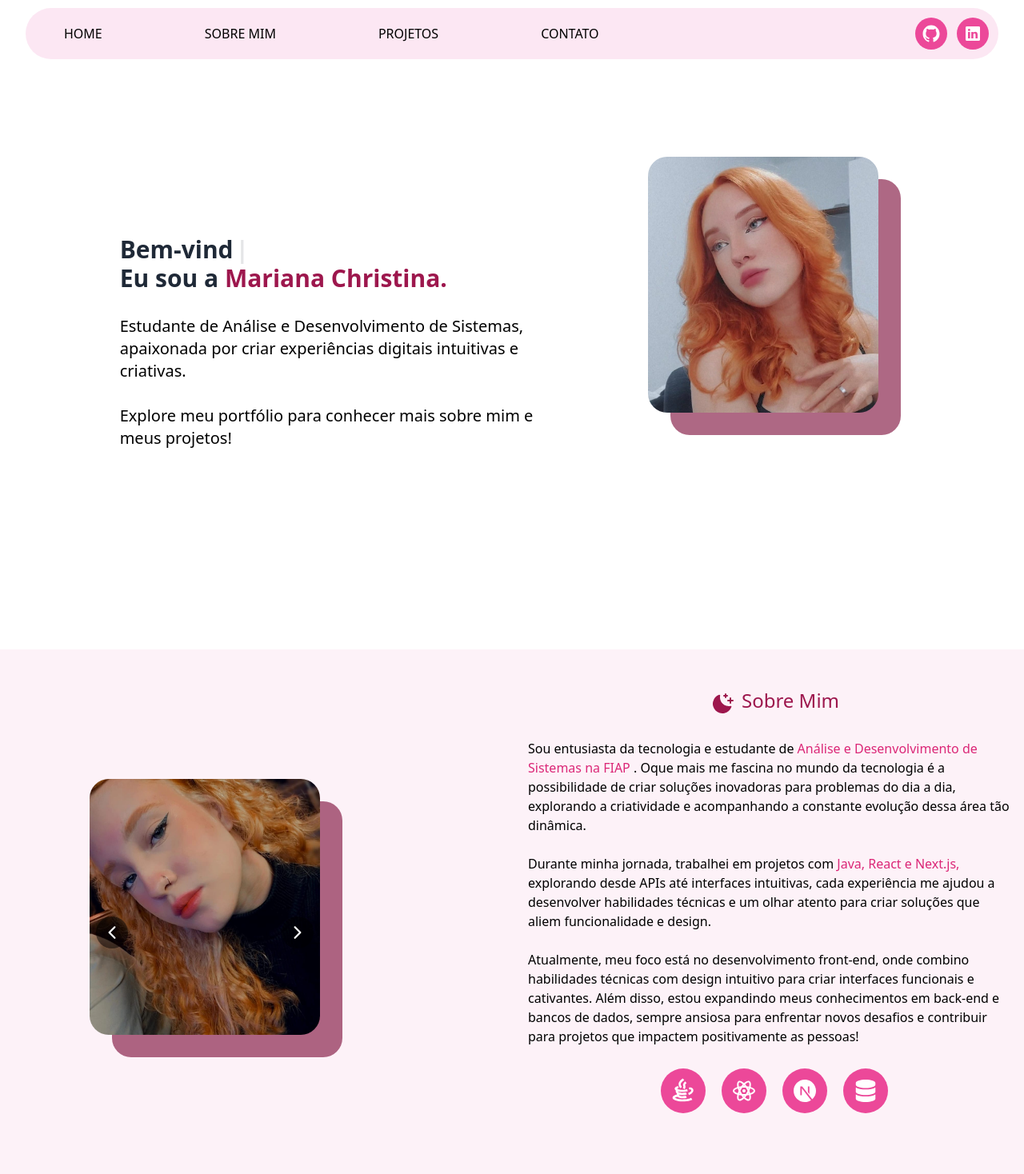
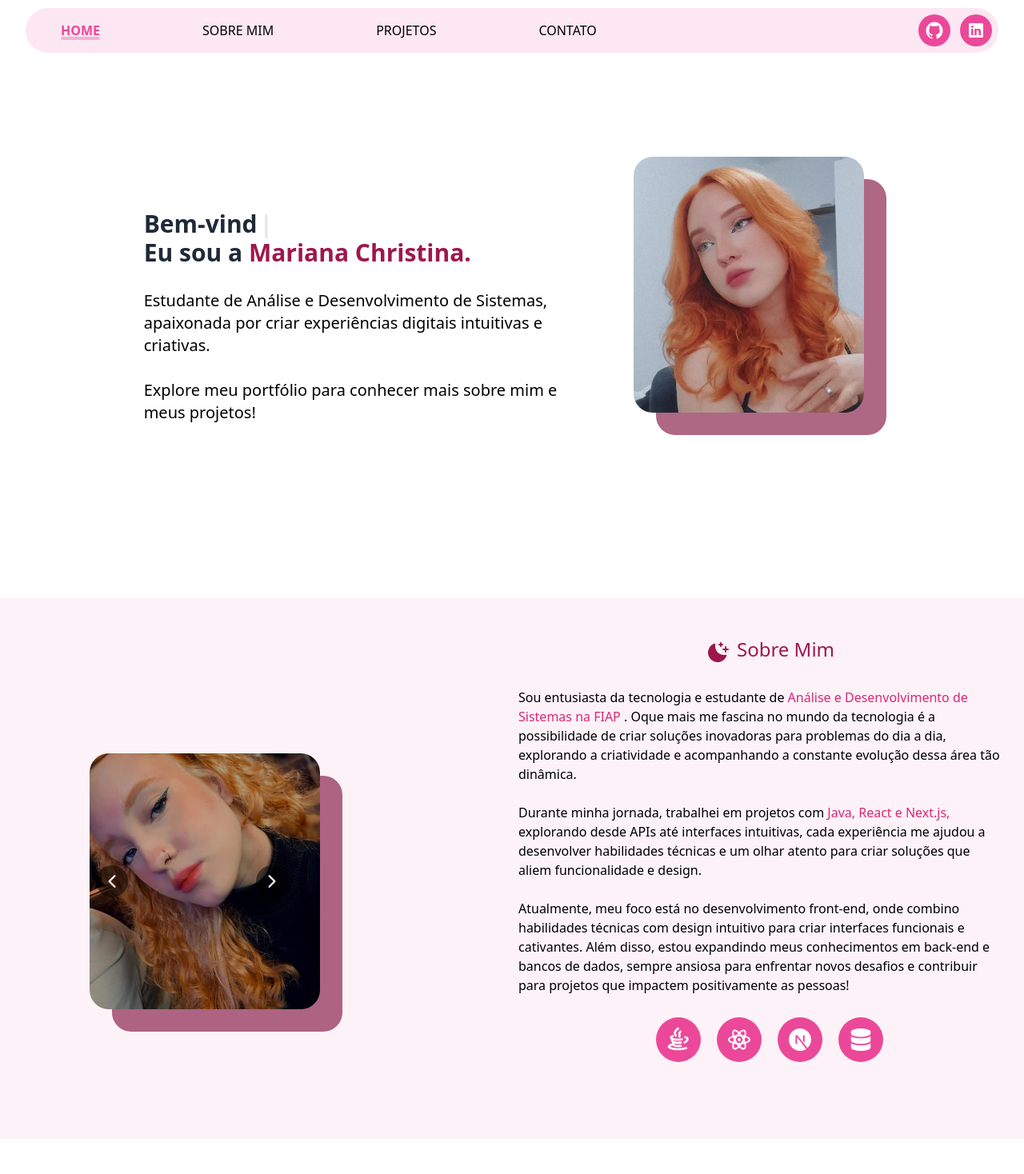
Before and after one commit to MaryChriss/Portfolio, a Next.js app: page / in a window 1280 px wide. Shown: the top 1468 px of the page at 80% size. Built offline with nearby package versions, Linux system fonts and the light colour scheme.

Commit message:
Finalizando header

```diff
--- a/src/app/page.tsx
+++ b/src/app/page.tsx
@@ -4,7 +4,7 @@ import { CardProjeto } from '@/components/CardProjeto/CardProjeto';
 import { Fotos } from '@/components/Fotos/Fotos';
 import Input from '@/components/Input/Input';
 import { Layout } from '@/components/Layout/Layout';
-import { useState } from 'react';
+import { useEffect, useState } from 'react';
 import { FaDatabase } from 'react-icons/fa';
 import { PiMoonStarsFill } from 'react-icons/pi';
 import { RiJavaLine, RiReactjsLine } from 'react-icons/ri';
@@ -21,12 +21,6 @@ export default function Home() {
     email: '',
     mensagem: ''
 });
-
-const [darkMode, setDarkMode] = useState(false);
-
-const toggleDarkMode = () => {
-  setDarkMode(!darkMode);
-};
 
 const handleInputChange = (e: React.ChangeEvent<HTMLInputElement | HTMLTextAreaElement>) => {
     const { name, value } = e.target;
@@ -70,7 +64,8 @@ const handleSubmit = async (e: React.FormEvent<HTMLFormElement>) => {
 
   return (
     <Layout>
-      <div id="home" className=' mb-80 mt-64
+
+      <section id="home" className=' mb-80 mt-64
         xs:mt-80 xs:mb-10
         xmd:mt-72 xmd:mb-72
         xlg:mt-72 xlg:mb-72
@@ -78,11 +73,11 @@ const handleSubmit = async (e: React.FormEvent<HTMLFormElement>) => {
         md:mt-96
         lg:mt-80
         xl:mt-0 xl:mb-60
-        2xl:mt-64 2xl:mb-80
+        2xl:mt-56 2xl:mb-80
       '>
 
         <div  className='mt-40 flex items-center justify-center gap-96 mb-24
-        xs:flex-col xs:p-9
+        xs:flex-col xs:p-2
         xmd:flex-col xmd:p-9
         xlg:flex-col xlg:p-9
         sm:flex-col sm:mt-16 sm:-mb-11
@@ -91,6 +86,7 @@ const handleSubmit = async (e: React.FormEvent<HTMLFormElement>) => {
         xl:mt-40 xl:flex-row xl:gap-24
         2xl:flex-row 2xl:mt-40
         '>
+
 
           <div className='text-xl -mt-48
           '>
@@ -160,7 +156,7 @@ const handleSubmit = async (e: React.FormEvent<HTMLFormElement>) => {
           </div>
 
           <div className=' mt-0
-            xs:ml-12
+            xs:mr-5
             xmd:mt-0
             xlg:mt-0
             sm:mt-0
@@ -173,9 +169,9 @@ const handleSubmit = async (e: React.FormEvent<HTMLFormElement>) => {
           </div>
         </div>
 
-      </div>
+      </section>
 
-      <div id="sobre-mim" className='bg-pink-50 flex items-center justify-center gap-56
+      <section id="sobre-mim" className='bg-pink-50 flex items-center justify-center gap-56
       xs:flex-col
       xmd:flex-col
       xlg:flex-col
@@ -187,7 +183,7 @@ const handleSubmit = async (e: React.FormEvent<HTMLFormElement>) => {
       '>
 
           <div className='-mt-40
-          xs:mt-40 xs:flex xs:ml-10 xs:justify-center xs:-mb-48
+          xs:mt-40 xs:-mb-48 xs:mr-5
           xmd:mt-40
           xlg:mt-24
           sm:mt-32
@@ -310,9 +306,9 @@ const handleSubmit = async (e: React.FormEvent<HTMLFormElement>) => {
                   </a>
               </div>
           </div>
-      </div>
+      </section>
 
-      <div id='projetos'>
+      <section id='projetos'>
 
         <div className='flex gap-2 justify-center mt-10 mb-10'>
           <PiMoonStarsFill size="2rem" className='text-pink-800 mt-1'/>
@@ -398,9 +394,9 @@ const handleSubmit = async (e: React.FormEvent<HTMLFormElement>) => {
         </div>
 
 
-      </div>
+      </section>
 
-      <div id='contato' className=' bg-pink-50
+      <section id='contato' className=' bg-pink-50
       '>
 
         <div className='flex gap-2 justify-center'>
@@ -465,7 +461,7 @@ const handleSubmit = async (e: React.FormEvent<HTMLFormElement>) => {
         </form>
 
         <div className='mt-16
-          xs:mt-5 xs:mb-52 xs:flex xs:justify-center xs:items-center xs:ml-4
+          xs:mt-5 xs:mb-52 xs:ml-4
           xmd:mt-5 xmd:mb-52 xmd:flex xmd:justify-center xmd:-ml-2
           xlg:mt-5 xlg:mb-52
           sm:mt-5 sm:flex sm:justify-center sm:mb-40
@@ -478,7 +474,7 @@ const handleSubmit = async (e: React.FormEvent<HTMLFormElement>) => {
         </div>
         </div>
 
-      </div>
+      </section>
     </Layout>
   )
 }
--- a/src/components/Fotos/Fotos.tsx
+++ b/src/components/Fotos/Fotos.tsx
@@ -32,7 +32,16 @@ export const Fotos = ({ imagens }: FotosProps) => {
     if (imagens.length === 1) {
         //Quando for uma imagem só
         return (
-        <div className="w-80 h-96 relative">
+        <div className="w-80 h-96 relative
+            xs:w-64 xs:h-72
+            xmd:w-72 xmd:h-80
+            xlg:w-72 xlg:h-80
+            sm:w-80 sm:h-96
+            md:w-80 md:h-96
+            lg:w-80 lg:h-96
+            xl:w-72 xl:h-80
+            2xl:w-80 2xl:h-96
+        ">
             <Image
             src={imagens[0].src}
             alt={imagens[0].alt}
@@ -67,7 +76,15 @@ export const Fotos = ({ imagens }: FotosProps) => {
     return (
         <div
             {...handlers}
-            className="w-80 h-96 relative"
+            className="w-80 h-96 relative
+            xs:w-64 xs:h-72
+            xmd:w-72 xmd:h-80
+            xlg:w-72 xlg:h-80
+            sm:w-80 sm:h-96
+            md:w-80 md:h-96
+            lg:w-80 lg:h-96
+            xl:w-72 xl:h-80
+            2xl:w-80 2xl:h-96"
             >
             <Image
                 src={imagens[currentIndex].src}
@@ -117,7 +134,7 @@ export const Fotos = ({ imagens }: FotosProps) => {
             <button
                 onClick={nextImage}
                 className="absolute  z-30 right-2 top-1/2 transform -translate-y-1/2 bg-black/50 text-white p-2 rounded-full hover:bg-black
-                xs:right-16
+                xs:right-1
                 xmd:right-10
                 xlg:right-10
                 sm:p-2 sm:right-3
--- a/src/components/Header/Header.tsx
+++ b/src/components/Header/Header.tsx
@@ -5,11 +5,27 @@ import { useState, useEffect } from "react";
 
 export const Header = () => {
     const [isScrolled, setIsScrolled] = useState(false);
+    const [activeSection, setActiveSection] = useState("");
+    const [indicatorStyle, setIndicatorStyle] = useState({ left: 0, width: 0 });
 
     const handleScroll = (id: string) => {
+        const offsets: { [key: string]: number } = {
+            home: 1000,
+            "sobre-mim": 75,
+            projetos: 80,
+            contato: 79,
+        };
+
         const div = document.getElementById(id);
         if (div) {
-        div.scrollIntoView({ behavior: "smooth" });
+            const headerOffset = offsets[id] || 70;
+            const elementPosition = div.getBoundingClientRect().top;
+            const offsetPosition = elementPosition + window.scrollY - headerOffset;
+
+            window.scrollTo({
+                top: offsetPosition,
+                behavior: "smooth",
+            });
         }
     };
 
@@ -22,76 +38,95 @@ export const Header = () => {
         return () => window.removeEventListener("scroll", onScroll);
     }, []);
 
+    useEffect(() => {
+        const sections = ["home", "sobre-mim", "projetos", "contato"];
+        const observer = new IntersectionObserver(
+            (entries) => {
+                entries.forEach((entry) => {
+                    if (entry.isIntersecting) {
+                        setActiveSection(entry.target.id);
+                    }
+                });
+            },
+            { threshold: 0.6 }
+        );
+
+        sections.forEach((id) => {
+            const section = document.getElementById(id);
+            if (section) observer.observe(section);
+        });
+
+        return () => observer.disconnect();
+    }, []);
+
+    useEffect(() => {
+        const activeElement = document.querySelector(
+            `#header-item-${activeSection}`
+        ) as HTMLElement;
+
+        if (activeElement) {
+            const { offsetLeft, offsetWidth } = activeElement;
+            setIndicatorStyle({ left: offsetLeft, width: offsetWidth });
+        }
+    }, [activeSection]);
+
     return (
         <header
-            className={`fixed top-0 left-1/2 transform -translate-x-1/2 w-[95%] p-3 z-50 flex items-center justify-between rounded-full transition-all duration-300  ${
+            className={`fixed top-0 left-1/2 transform -translate-x-1/2 w-[95%] p-2 z-50 flex items-center justify-between rounded-full transition-all duration-300 ${
                 isScrolled
                     ? "bg-white text-black shadow-xl"
                     : "bg-pink-100 text-black shadow-none"
             }`}
             style={{ marginTop: "10px" }}
         >
-
             <div
-            className="flex gap-32
-            xs:text-xs xs:gap-2
+                className="relative flex gap-32
+                xs:text-xs xs:gap-1
+                xmd:gap-2
+                xlg:gap-7
                 sm:text-xs sm:gap-7 sm:ml-6
                 md:gap-7 md:ml-9
                 lg:gap-32
                 xl:gap-32
                 2xl:gap-32"
             >
+                {/* Indicador móvel */}
+                <span
+                    className="absolute bottom-0 h-1 bg-pink-500/35 rounded-full transition-all duration-300"
+                    style={{
+                        position: "absolute",
+                        left: `${indicatorStyle.left}px`,
+                        width: `${indicatorStyle.width}px`,
+                    }}
+                />
+
+                {["home", "sobre-mim", "projetos", "contato"].map((id) => (
                     <p
-            onClick={() => handleScroll("home")}
-            className="cursor-pointer hover:text-pink-500 transition-colors
+                        key={id}
+                        id={`header-item-${id}`}
+                        onClick={() => handleScroll(id)}
+                        className={`relative cursor-pointer transition-colors ${
+                            activeSection === id
+                                ? "text-pink-500 font-bold"
+                                : "hover:text-pink-500"
+                        }
+
                         sm:text-xs
                         md:text-xs
                         lg:text-sm
                         xl:text-base
-                2xl:text-base"
+                        2xl:text-base`}
                     >
-            HOME
+                        {id.toUpperCase().replace("-", " ")}
                     </p>
-
-            <p
-            onClick={() => handleScroll("sobre-mim")}
-            className="cursor-pointer hover:text-pink-500 transition-colors
-                sm:text-xs
-                md:text-xs
-                lg:text-sm
-                xl:text-base
-                2xl:text-base"
-            >
-            SOBRE MIM
-            </p>
-
-            <p
-            onClick={() => handleScroll("projetos")}
-            className="cursor-pointer hover:text-pink-500 transition-colors
-                sm:text-xs
-                md:text-xs
-                lg:text-sm
-                xl:text-base
-                2xl:text-base"
-            >
-            PROJETOS
-            </p>
-
-            <p
-            onClick={() => handleScroll("contato")}
-            className="cursor-pointer hover:text-pink-500 transition-colors
-                sm:text-xs
-                md:text-xs
-                lg:text-sm
-                xl:text-base
-                2xl:text-base"
-            >
-            CONTATO
-            </p>
+                ))}
             </div>
 
             <div
                 className="flex gap-3
+                xs:gap-0
+                xmd:gap-1
+                xlg:gap-1
                 sm:gap-1
                 md:gap-3
                 lg:gap-3
@@ -102,7 +137,16 @@ export const Header = () => {
                     href="https://github.com/MaryChriss"
                     target="_blank"
                     rel="noopener noreferrer"
-            className="flex items-center justify-center w-10 h-10 bg-pink-500 text-white rounded-full hover:bg-pink-600 transition-colors duration-600"
+                    className="flex items-center justify-center w-10 h-10 bg-pink-500 text-white rounded-full hover:bg-pink-600 transition-colors duration-600
+                        xs:w-8 xs:h-8
+                        xmd:w-10 xmd:h-10
+                        xlg:w-10 xlg:h-10
+                        sm:w-10 sm:h-10
+                        md:w-10 md:h-10
+                        lg:w-10 lg:h-10
+                        xl:w-10 xl:h-10
+                        2xl:w-10 2xl:h-10
+                    "
                 >
                     <IoLogoGithub className="w-6 h-6" />
                 </a>
@@ -111,7 +155,16 @@ export const Header = () => {
                     href="https://www.linkedin.com/in/mariana-fernandes-92690425a/"
                     target="_blank"
                     rel="noopener noreferrer"
-            className="flex items-center justify-center w-10 h-10 bg-pink-500 text-white rounded-full hover:bg-pink-600 transition-colors duration-600"
+                    className="flex items-center justify-center w-10 h-10 bg-pink-500 text-white rounded-full hover:bg-pink-600 transition-colors duration-600
+                        xs:w-8 xs:h-8
+                        xmd:w-10 xmd:h-10
+                        xlg:w-10 xlg:h-10
+                        sm:w-10 sm:h-10
+                        md:w-10 md:h-10
+                        lg:w-10 lg:h-10
+                        xl:w-10 xl:h-10
+                        2xl:w-10 2xl:h-10
+                    "
                 >
                     <IoLogoLinkedin className="w-6 h-6" />
                 </a>
```
Lines whose indentation alone changed are shown as unchanged.
